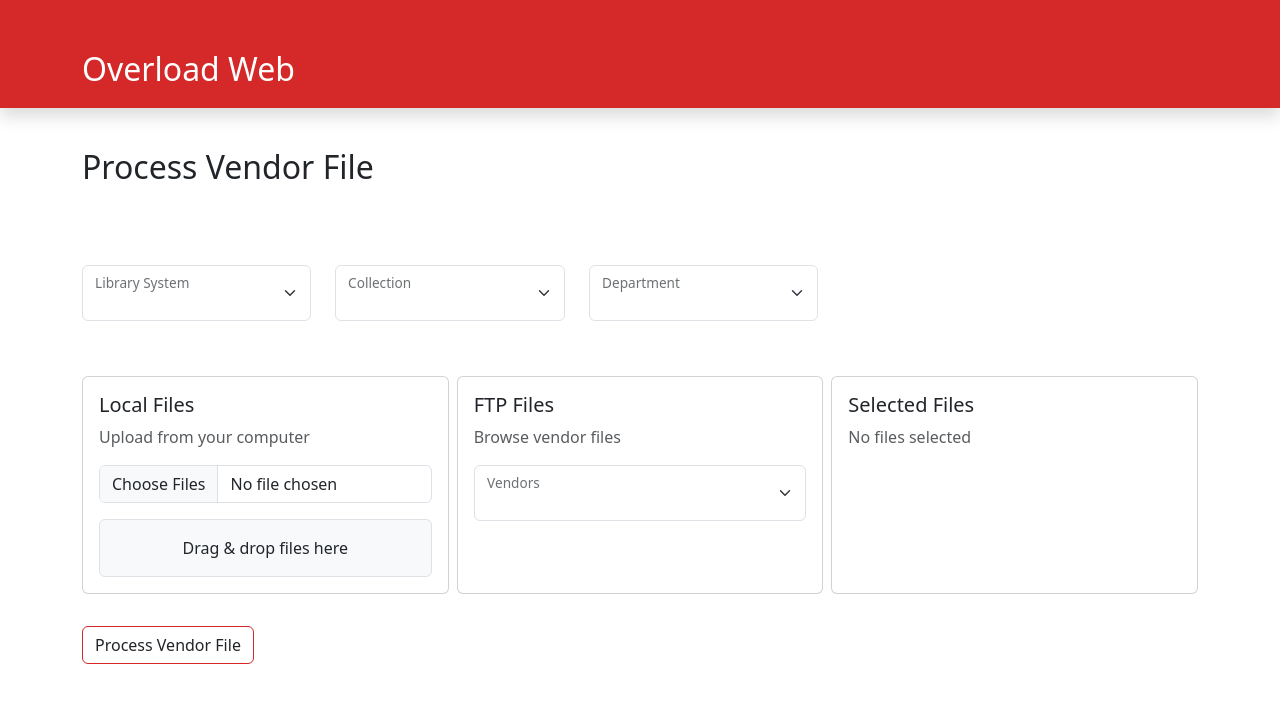
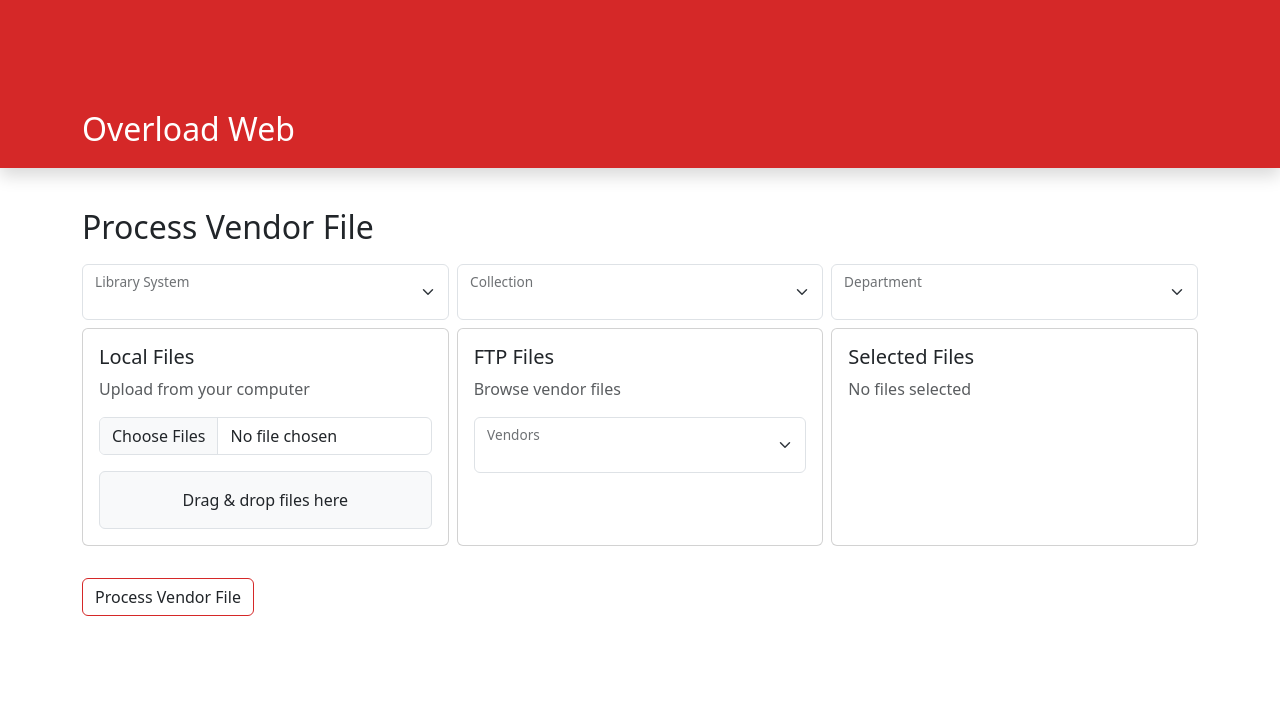
Before and after one commit to BookOps-CAT/overload-web, a FastAPI app: page /process in a window 1280 px wide. Shown: the top 703 px of the page. Run offline with FastAPI, Linux system fonts and the light colour scheme; parts of the project's set-up code (start-up, migrations or seed data) failed here and were passed over; some libraries are stand-ins or nearby versions.

Commit message:
improved html and css

```diff
--- a/overload_web/static/css/style.css
+++ b/overload_web/static/css/style.css
@@ -1,16 +1,12 @@
 :root {
   --page-title-padding-top: 40px;
-  --page-title-padding-bottom: 24px;
+  --page-title-padding-bottom: 10px;
   --nypl-brand-color: #d52828;
-  --card-box-shadow: 0 .125rem .25rem rgba(0,0,0,.075);
-  --card-border: 1px solid rgba(0,0,0,.125);
-  --card-border-radius: 0.25rem;
 }
 
 .navbar {
   background-color: var(--nypl-brand-color);
   color: white;
-  padding-top: var(--page-title-padding-top);
   padding-bottom: 10px;
 }
 .navbar .navbar-brand {
@@ -44,17 +40,6 @@
   background-color: var(--nypl-brand-color);
   color: white;
 }
-.context-row {
+.library-logo {
   min-height: 150px;
 }
-.image-container {
-  height: 150px;
-  overflow: hidden;
-  align-items: center;
-  justify-content: center;
-}
-.dynamic-img {
-  max-height: 100%;
-  max-width: 100%;
-  object-fit: contain;
-}
--- a/overload_web/templates/base.html
+++ b/overload_web/templates/base.html
@@ -14,8 +14,19 @@
   </head>
   <body>
     <header class="navbar shadow">
-      <div class="container">
-        {% block nav %}<a class="navbar-brand" href='{{ url_for("root") }}'>{{ application }}</a>{% endblock %}
+      <div class="container library-logo">
+        {% block nav %}
+          <a class="navbar-brand align-self-end" href='{{ url_for("root") }}'>{{ application }}</a>
+          <div class="d-flex flex-row justify-content-end align-items-center">
+            <div class="p-3">
+              <div id="library-img"></div>
+            </div>
+            <div class="p-3 text-center">
+              <div id="collection-display" class="mb-1"></div>
+              <div id="record-type-display"></div>
+            </div>
+          </div>
+        {% endblock %}
       </div>
     </header>
     <div class="container">
--- a/overload_web/templates/pvf_partials/context_source.html
+++ b/overload_web/templates/pvf_partials/context_source.html
@@ -1,19 +1,12 @@
 {% import "macros/pvf.html" as macro %}
-<div class="context-card">
-  <div class="row align-items-center context-row"
+<div class="context-block">
+  <div class="d-flex flex-column flex-md-row gap-2"
        hx-get="/forms/update-context"
-       hx-trigger="change from:.context-card select, load"
-       hx-include="closest .context-card"
+       hx-trigger="change from:.context-block select, load"
+       hx-include="closest .context-block"
        hx-swap="none">
-    <div class="col" id="library_wrapper">{{ macro.context_select("library", context_fields["library"]) }}</div>
-    <div class="col" id="collection_wrapper">{{ macro.context_select("collection", context_fields["collection"]) }}</div>
-    <div class="col" id="record_type_wrapper">{{ macro.context_select("record_type", context_fields["record_type"]) }}</div>
-    <div class="col-2 d-flex image-container">
-      <div id="library-img" class="dynamic-img"></div>
-    </div>
-    <div class="col-2 d-flex flex-column text-center">
-      <div id="collection-display" class="mb-1"></div>
-      <div id="record-type-display"></div>
-    </div>
+    <div id="library-select" class="w-100">{{ macro.context_select("library", context_fields["library"]) }}</div>
+    <div id="collection-select" class="w-100">{{ macro.context_select("collection", context_fields["collection"]) }}</div>
+    <div id="record-type-select" class="w-100">{{ macro.context_select("record_type", context_fields["record_type"]) }}</div>
   </div>
 </div>
```
Also changed, not shown: overload_web/templates/pvf_partials/context_updates.html (+3 -5 lines), overload_web/static/images/bplLogo.gif (deleted), overload_web/static/images/bplLogo.png (added), overload_web/static/images/nyplLogo.gif (deleted), overload_web/static/images/nyplLogo.png (added).
